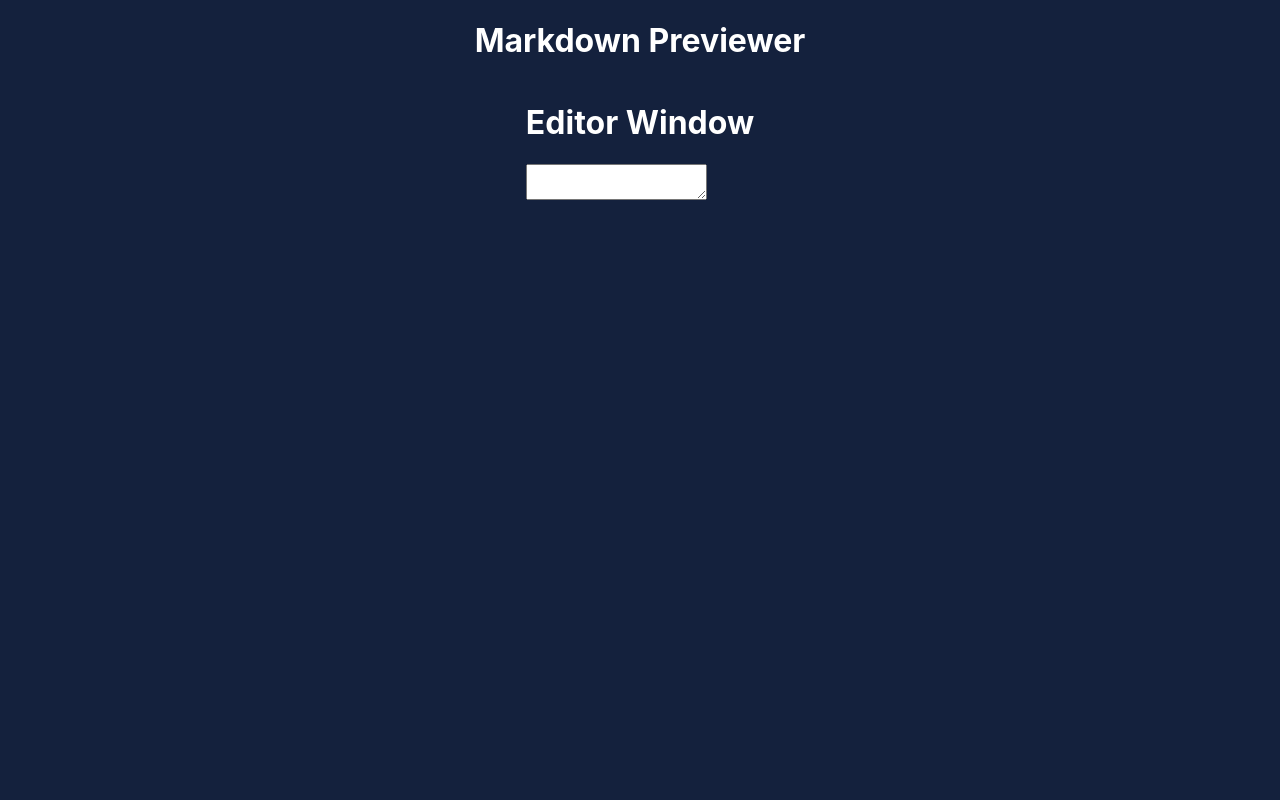
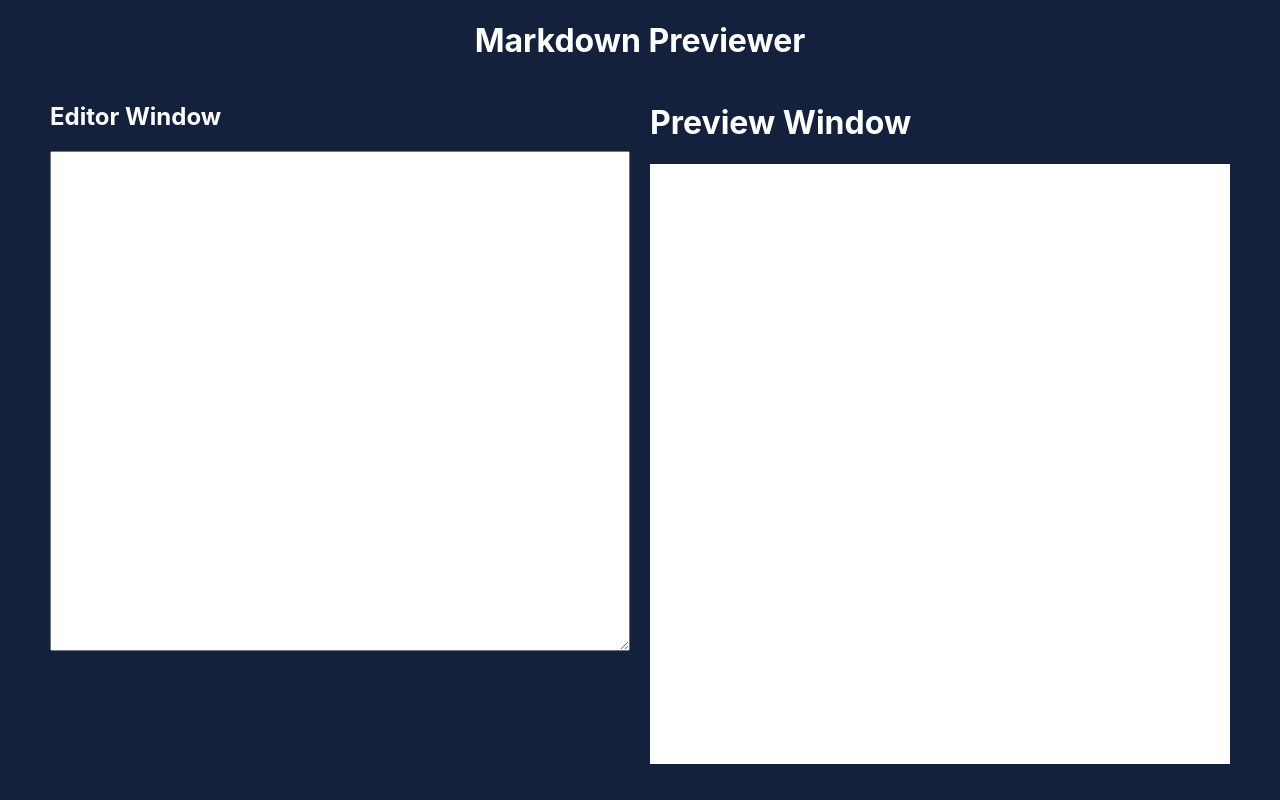
Before and after one commit to leonelamatos/markdown-previewer, a React (Create React App) app: page / in a window 1280 px wide. Built offline with nearby package versions, Linux system fonts and the light colour scheme.

Commit message:
Imports the Marked pacakes and set the logic to display markdown

```diff
--- a/src/components/Editor.jsx
+++ b/src/components/Editor.jsx
@@ -1,10 +1,41 @@
-// import React from 'react';
+import { useState, useEffect } from 'react';
+import Preview from './Preview';
+import marked from 'marked';
+import DOMPurify from 'dompurify';
 
 const Editor = () => {
+	const [text, setText] = useState('This is some text');
+
+	useEffect(() => {
+		const textArea = document.querySelector('#editor');
+		const output = document.querySelector('#preview-area');
+		textArea.addEventListener('scroll', function () {
+			console.log(this.scrollTop);
+
+			document.querySelector('#preview-area').scrollTop =
+				this.scrollTop * 1.3;
+		});
+	}, []);
+
+	function onChangeHandler(e) {
+		const { value } = e.target;
+		const markedDown = DOMPurify.sanitize(marked(value));
+		setText(markedDown);
+	}
+
 	return (
-		<div id='Editor'>
-			<h1>Editor Window</h1>
-			<textarea name='editorText' id='editor-area'></textarea>
+		<div className='container'>
+			<div id='Editor'>
+				<h2>Editor Window</h2>
+				<div>
+					<textarea
+						name='editorText'
+						id='editor'
+						onChange={onChangeHandler}></textarea>
+				</div>
+			</div>
+
+			<Preview text={text} />
 		</div>
 	);
 };
```
